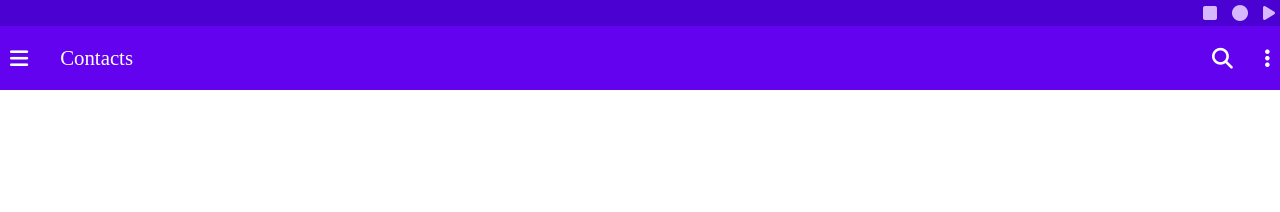
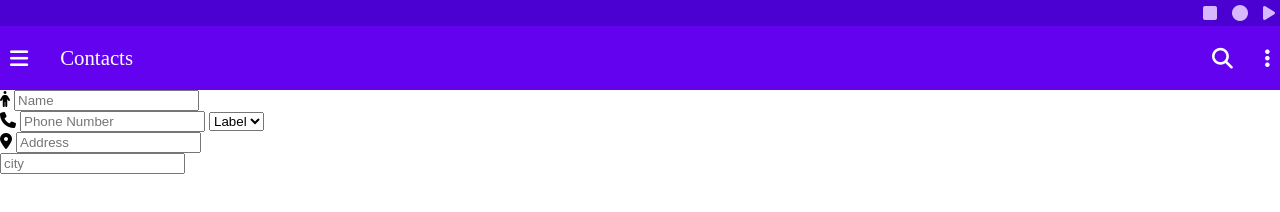
Before and after one commit to freejah/mobile-form, a plain HTML site: page index.html in a window 1280 px wide. Drawn offline with Linux system fonts and the light colour scheme.

Commit message:
1st form update

```diff
--- a/index.html
+++ b/index.html
@@ -29,6 +29,21 @@
         </div>
     </nav>
     <form action="#" method="get">
+        <label for="Name"><i class="fa-solid fa-person"></i></label>
+        <input type="text" name="name" id="name" placeholder="Name"><br>
+
+        <label for="phone"><i class="fa-solid fa-phone"></i></label>
+        <input type="number" name="phone" id="phone" placeholder="Phone Number">
+        <label for="label"></label>
+        <select name="label" id="label">
+            <option value="label">Label</option>
+        </select><br>
+
+        <label for="address"><i class="fa-solid fa-location-dot"></i></label>
+        <input type="text" name="address" id="address" placeholder="Address"><br>
+
+        <label for="city"></label>
+        <input type="text" name="city" id="city" placeholder="city"><br>
 
     </form>
 </body>
```
